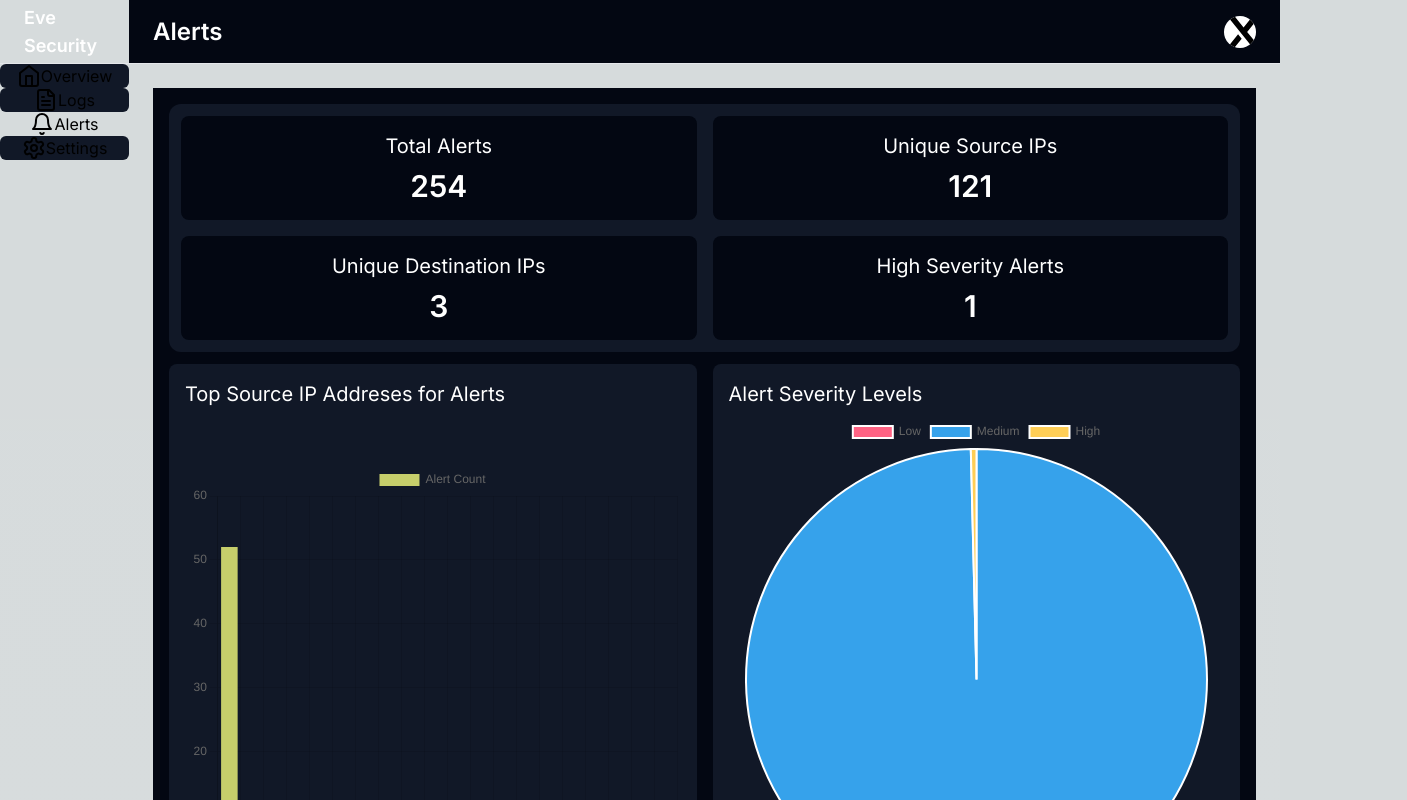
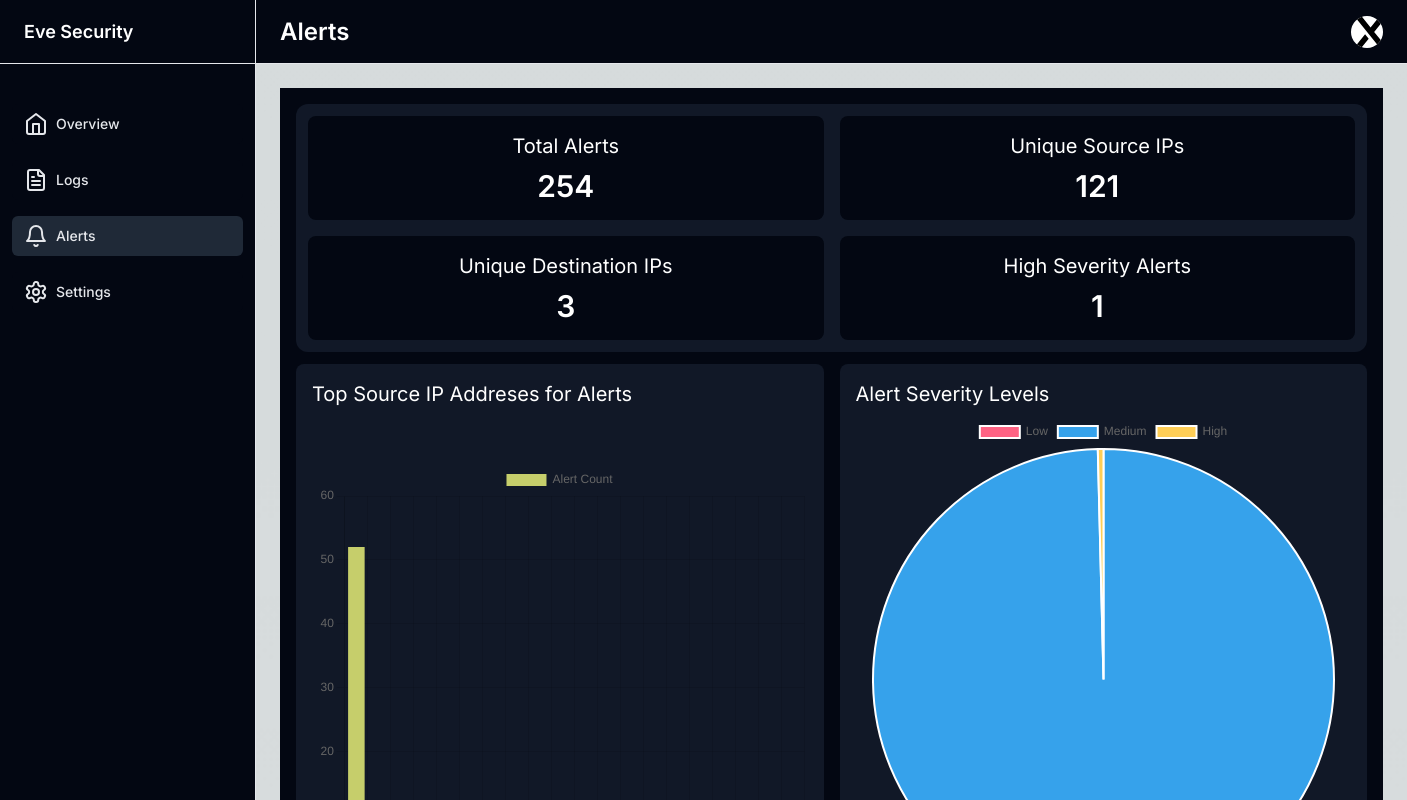
Before and after one commit to qbikle/eve-security-dashboard, a Next.js app: page /dashboard/alerts in a window 1280 px wide. Shown: the top 800 px of the page, 1407 px wide, since content can reach past the window. Built offline with nearby package versions, Linux system fonts and the light colour scheme.

Commit message:
trying changes

```diff
--- a/app/dashboard/layout.js
+++ b/app/dashboard/layout.js
@@ -1,12 +1,188 @@
-import Navbar from "@/Components/navbar";
+"use client";
+import Link from "next/link";
+import { MenuIcon } from "lucide-react";
+
+import React, { useState } from "react";
+import { usePathname } from "next/navigation";
 
 export default function Layout({ children }) {
+  const currentRoute = usePathname();
+  const [isMenuOpen, setIsMenuOpen] = useState(false);
+
+  const toggleMenu = () => {
+    setIsMenuOpen(!isMenuOpen);
+  };
   return (
     <div id="__next" className="flex flex-col md:flex-row min-h-screen w-full">
       <div>
-        <Navbar />
+        <div className="flex flex-col md:h-full md:justify-start justify-center w-full md:w-64 md:border-r bg-gray-300 dark:bg-gray-950 lg:block border-b">
+          <div className="flex h-16 items-center justify-between border-b-2 md:border-b px-6">
+            <Link href="/">
+              <div className="text-lg font-semibold text-white">
+                Eve Security
+              </div>
+            </Link>
+            <div className="md:hidden">
+              <button
+                onClick={toggleMenu}
+                className={`${
+                  isMenuOpen ? "bg-gray-700" : "bg-gray-900"
+                } rounded-full p-2`}
+                aria-label="Toggle menu"
+              >
+                <MenuIcon className="h-6 w-6" />
+              </button>
+            </div>
+          </div>
+          <nav
+            className={`md:mt-6 transition-all duration-300 ease-in-out ${
+              isMenuOpen
+                ? "max-h-screen"
+                : "max-h-0 overflow-hidden md:max-h-screen"
+            }`}
+          >
+            <div className="space-y-1 px-3">
+              <NavLink
+                href="/dashboard"
+                text="Overview"
+                icon={<HomeIcon />}
+                className={
+                  currentRoute === "/dashboard"
+                    ? "bg-gray-800 md:bg-gray-800"
+                    : "bg-gray-900 md:bg-gray-950"
+                }
+              />
+              <NavLink
+                href="/dashboard/logs"
+                text="Logs"
+                icon={<FileTextIcon />}
+                className={
+                  currentRoute === "/dashboard/logs"
+                    ? "bg-gray-800 md:bg-gray-800"
+                    : "bg-gray-900 md:bg-gray-950"
+                }
+              />
+              <NavLink
+                href="/dashboard/alerts"
+                text="Alerts"
+                icon={<BellIcon />}
+                className={
+                  currentRoute === "/dashboard/alerts"
+                    ? "bg-gray-800 md:bg-gray-800"
+                    : "bg-gray-900 md:bg-gray-950"
+                }
+              />
+              <NavLink
+                href="#"
+                text="Settings"
+                icon={<SettingsIcon />}
+                className={
+                  currentRoute === "/settings"
+                    ? "bg-gray-800 md:bg-gray-800"
+                    : "bg-gray-900 md:bg-gray-950"
+                }
+              />
+            </div>
+          </nav>
+        </div>
       </div>
       <div className="w-full">{children}</div>
     </div>
   );
 }
+
+function NavLink({ href, text, icon, className }) {
+  return (
+    <Link href={href}>
+      <div
+        className={`flex my-4 justify-center md:justify-start items-center rounded-md px-3 py-2 text-sm font-medium hover:bg-gray-800 text-gray-950 md:hover:bg-gray-700 dark:text-gray-200 md:dark:hover:bg-gray-800 dark:hover:text-gray-50 ${className}`}
+      >
+        {icon}
+        <span className="ml-2">{text}</span>
+      </div>
+    </Link>
+  );
+}
+
+function SettingsIcon(props) {
+  return (
+    <svg
+      {...props}
+      xmlns="http://www.w3.org/2000/svg"
+      width="24"
+      height="24"
+      viewBox="0 0 24 24"
+      fill="none"
+      stroke="currentColor"
+      strokeWidth="2"
+      strokeLinecap="round"
+      strokeLinejoin="round"
+    >
+      <path d="M12.22 2h-.44a2 2 0 0 0-2 2v.18a2 2 0 0 1-1 1.73l-.43.25a2 2 0 0 1-2 0l-.15-.08a2 2 0 0 0-2.73.73l-.22.38a2 2 0 0 0 .73 2.73l.15.1a2 2 0 0 1 1 1.72v.51a2 2 0 0 1-1 1.74l-.15.09a2 2 0 0 0-.73 2.73l.22.38a2 2 0 0 0 2.73.73l.15-.08a2 2 0 0 1 2 0l.43.25a2 2 0 0 1 1 1.73V20a2 2 0 0 0 2 2h.44a2 2 0 0 0 2-2v-.18a2 2 0 0 1 1-1.73l.43-.25a2 2 0 0 1 2 0l.15.08a2 2 0 0 0 2.73-.73l.22-.39a2 2 0 0 0-.73-2.73l-.15-.08a2 2 0 0 1-1-1.74v-.5a2 2 0 0 1 1-1.74l.15-.09a2 2 0 0 0 .73-2.73l-.22-.38a2 2 0 0 0-2.73-.73l-.15.08a2 2 0 0 1-2 0l-.43-.25a2 2 0 0 1-1-1.73V4a2 2 0 0 0-2-2z" />
+      <circle cx="12" cy="12" r="3" />
+    </svg>
+  );
+}
+
+function BellIcon(props) {
+  return (
+    <svg
+      {...props}
+      xmlns="http://www.w3.org/2000/svg"
+      width="24"
+      height="24"
+      viewBox="0 0 24 24"
+      fill="none"
+      stroke="currentColor"
+      strokeWidth="2"
+      strokeLinecap="round"
+      strokeLinejoin="round"
+    >
+      <path d="M6 8a6 6 0 0 1 12 0c0 7 3 9 3 9H3s3-2 3-9" />
+      <path d="M10.3 21a1.94 1.94 0 0 0 3.4 0" />
+    </svg>
+  );
+}
+
+function FileTextIcon(props) {
+  return (
+    <svg
+      {...props}
+      xmlns="http://www.w3.org/2000/svg"
+      width="24"
+      height="24"
+      viewBox="0 0 24 24"
+      fill="none"
+      stroke="currentColor"
+      strokeWidth="2"
+      strokeLinecap="round"
+      strokeLinejoin="round"
+    >
+      <path d="M15 2H6a2 2 0 0 0-2 2v16a2 2 0 0 0 2 2h12a2 2 0 0 0 2-2V7Z" />
+      <path d="M14 2v4a2 2 0 0 0 2 2h4" />
+      <path d="M10 9H8" />
+      <path d="M16 13H8" />
+      <path d="M16 17H8" />
+    </svg>
+  );
+}
+
+function HomeIcon(props) {
+  return (
+    <svg
+      {...props}
+      xmlns="http://www.w3.org/2000/svg"
+      width="24"
+      height="24"
+      viewBox="0 0 24 24"
+      fill="none"
+      stroke="currentColor"
+      strokeWidth="2"
+      strokeLinecap="round"
+      strokeLinejoin="round"
+    >
+      <path d="m3 9 9-7 9 7v11a2 2 0 0 1-2 2H5a2 2 0 0 1-2-2z" />
+      <polyline points="9 22 9 12 15 12 15 22" />
+    </svg>
+  );
+}
```
